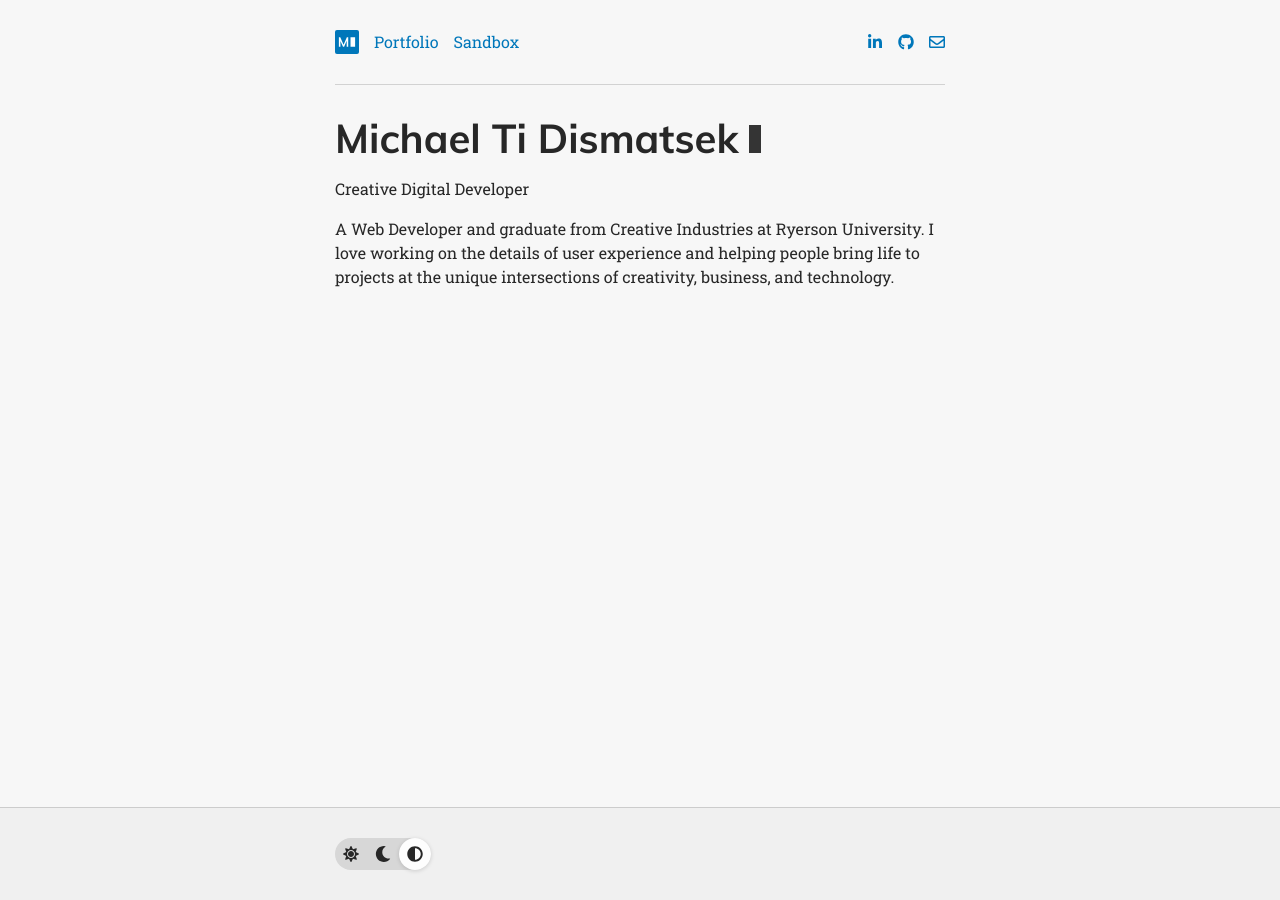
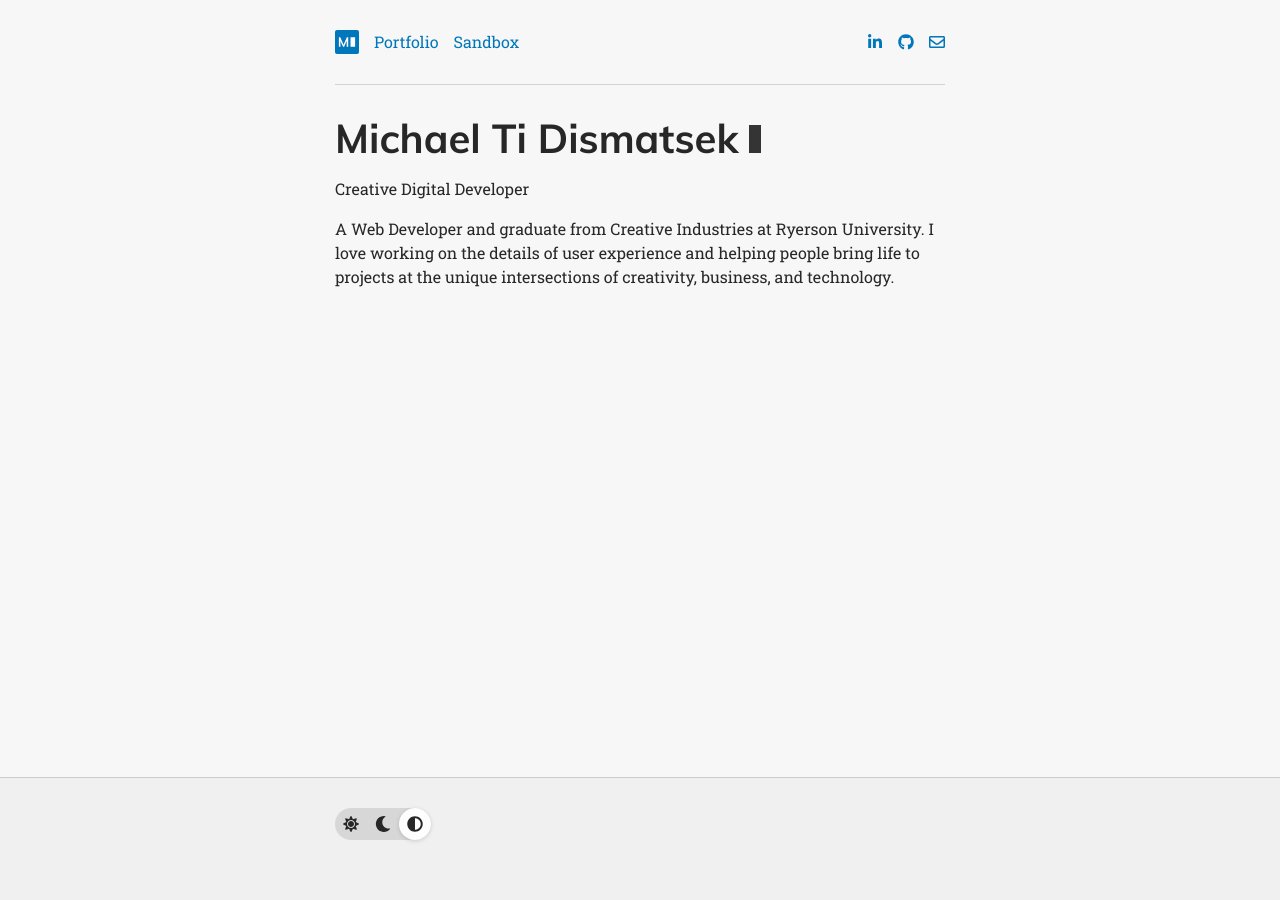
Before and after one commit to michaelti/michaelti.ca, a Jekyll site: the page built from src/home.html, in a window 1280 px wide. Built offline with Jekyll 4.4.1, drawn with Linux system fonts in a browser that asks for light colours.

Commit message:
spacing for ios touch target

```diff
--- a/src/_sass/sections/_footer.scss
+++ b/src/_sass/sections/_footer.scss
@@ -1,7 +1,7 @@
 // Global footer
 body > footer {
     padding-top: $layout-spacing * 2;
-    padding-bottom: $layout-spacing * 2;
+    padding-bottom: $layout-spacing * 4;
     background-color: var(--color-background-well);
     border-top: 1px solid var(--color-border);
 }
```
